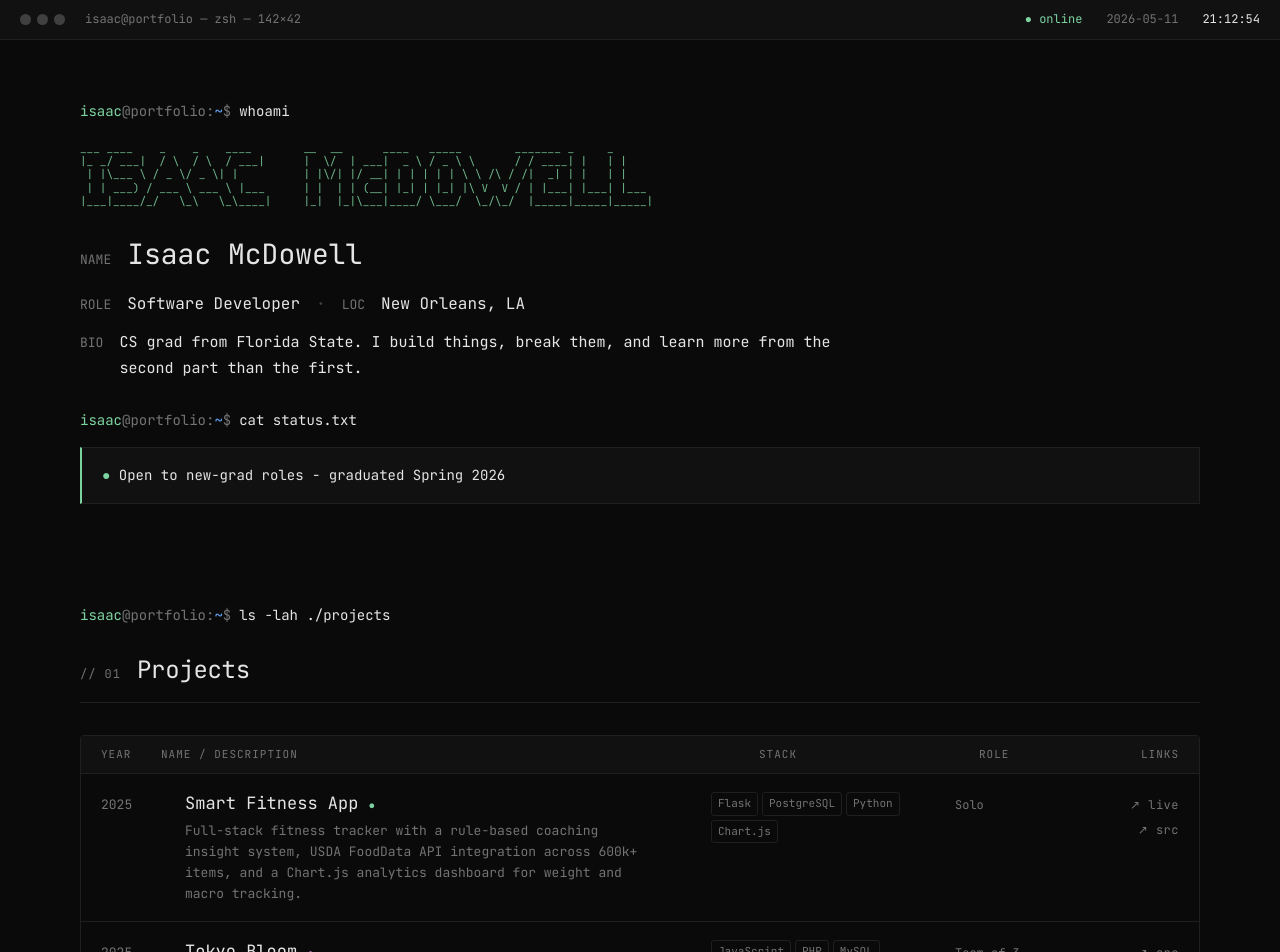
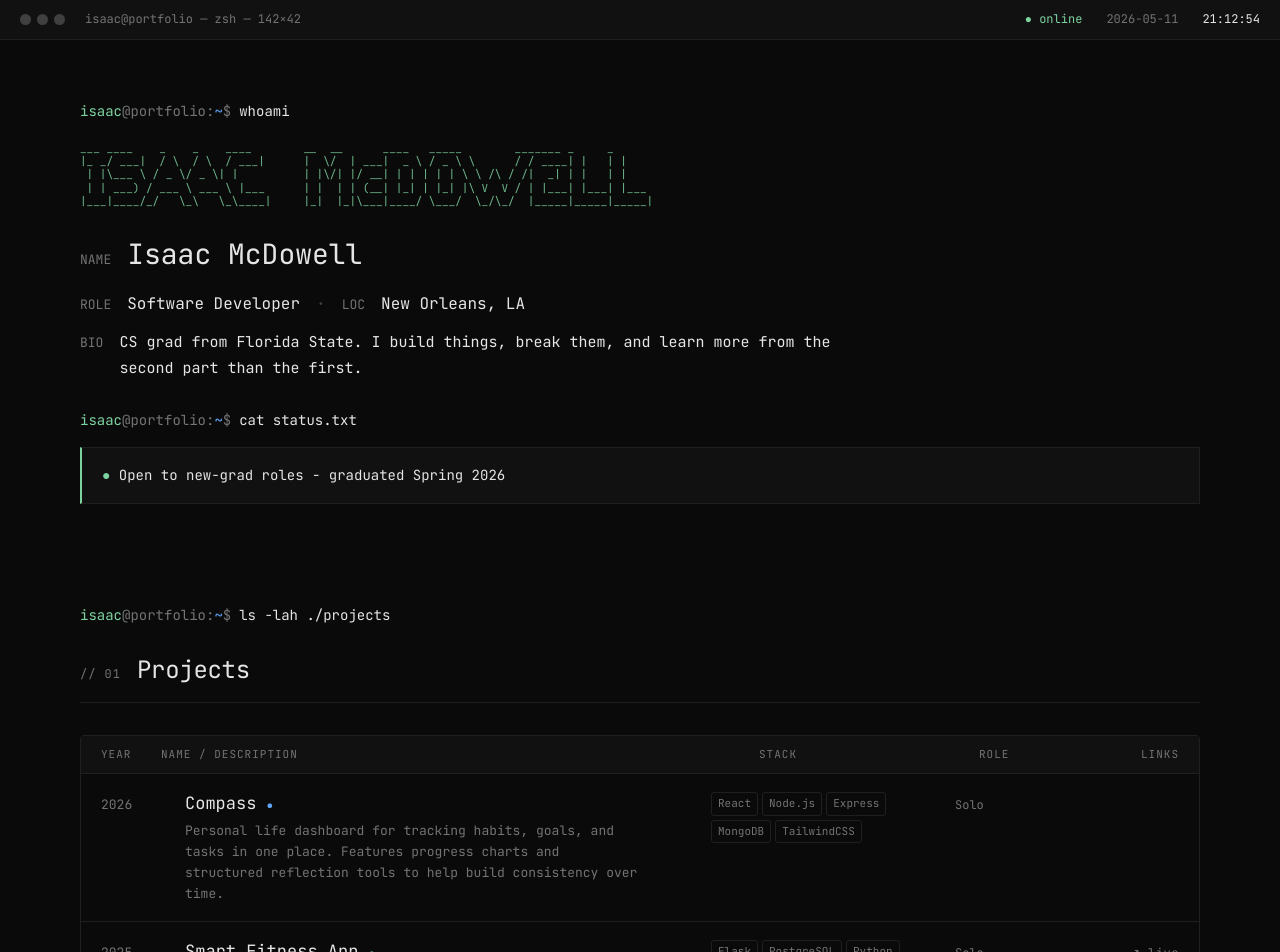
Before and after one commit to merleezy/portfolio-site, a React (Vite) app: page / in a window 1280 px wide. Shown: the top 952 px of the page. Built offline with nearby package versions, Linux system fonts and the light colour scheme.

Commit message:
Add Compass project details to portfolio

```diff
--- a/src/data/portfolio.js
+++ b/src/data/portfolio.js
@@ -10,18 +10,18 @@ export const portfolio = {
   status: "Open to new-grad roles - graduated Spring 2026",
 
   projects: [
-    // {
-    //   id: "compass",
-    //   name: "Compass",
-    //   year: "2026",
-    //   blurb:
-    //     "Personal life dashboard for tracking habits, goals, and tasks with a unified interface. Features progress charts, calendar views, and structured reflection tools to help build consistency over time.",
-    //   tech: ["React", "Node.js", "Express", "MongoDB", "TailwindCSS"],
-    //   role: "Solo",
-    //   live: "",
-    //   repo: "",
-    //   accent: "#60a5fa",
-    // },
+    {
+      id: "compass",
+      name: "Compass",
+      year: "2026",
+      blurb:
+        "Personal life dashboard for tracking habits, goals, and tasks in one place. Features progress charts and structured reflection tools to help build consistency over time.",
+      tech: ["React", "Node.js", "Express", "MongoDB", "TailwindCSS"],
+      role: "Solo",
+      live: "",
+      repo: "",
+      accent: "#60a5fa",
+    },
     {
       id: "smart-fitness",
       name: "Smart Fitness App",
```
